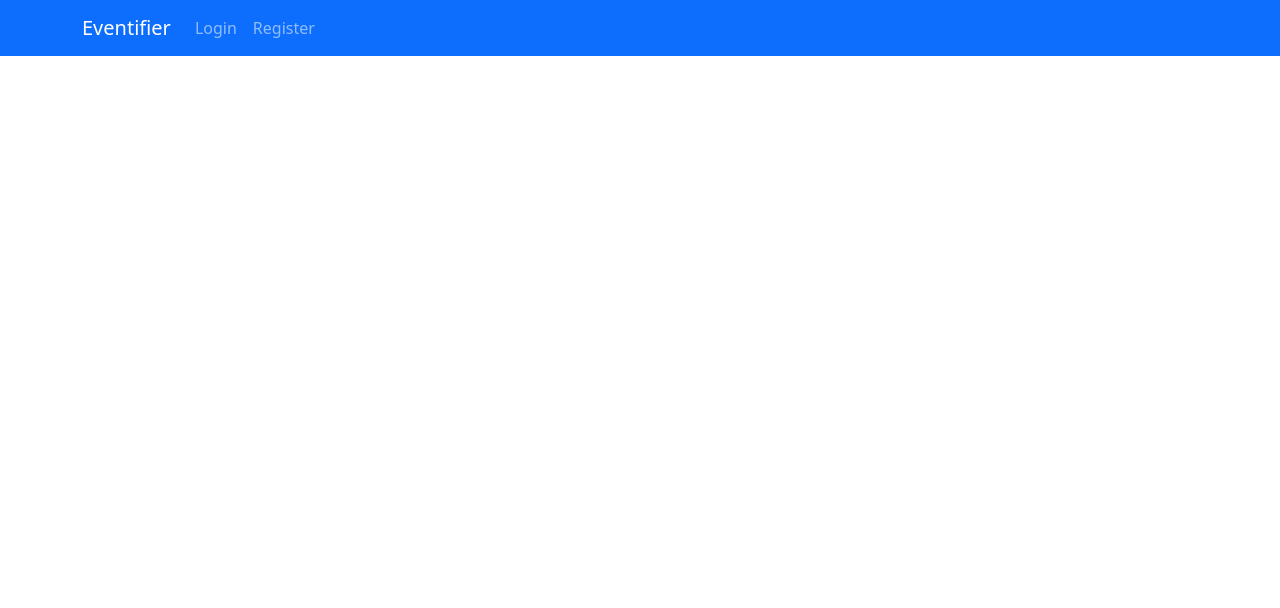
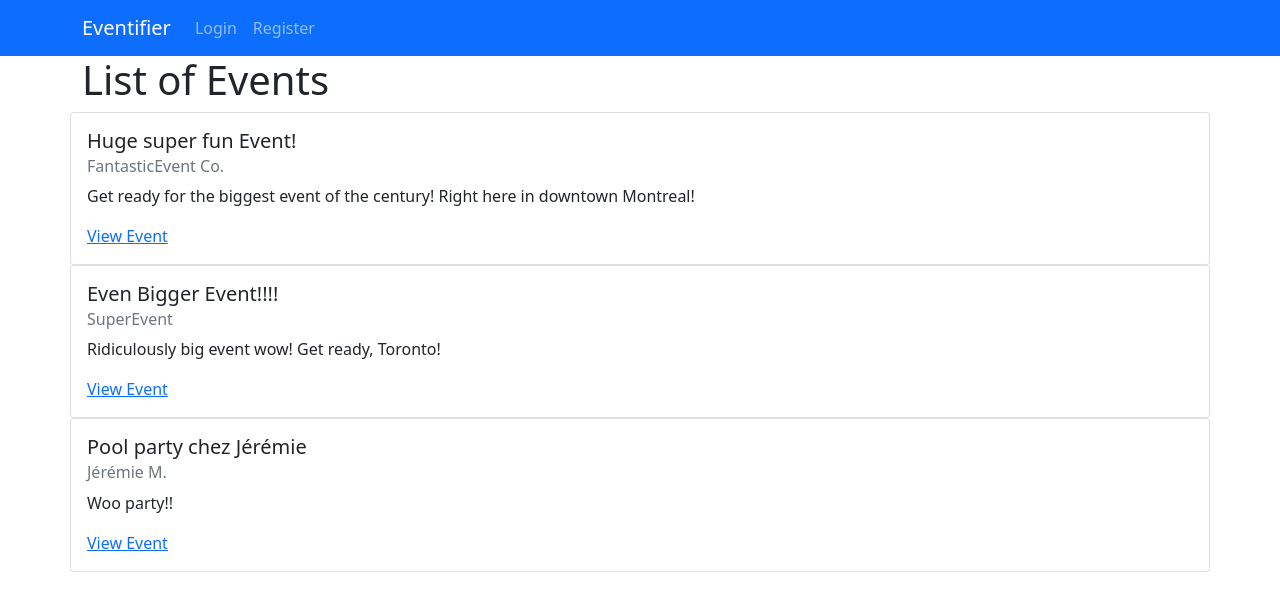
Before and after one commit to ca-n/eventifier, a React (Create React App) app in the folder eventifier-react/: page /dashboard in a window 1280 px wide. Shown: the top 608 px of the page. Built offline with nearby package versions, Linux system fonts and the light colour scheme.

Commit message:
Create template dashboard

```diff
--- a/eventifier-react/src/App.js
+++ b/eventifier-react/src/App.js
@@ -1,20 +1,24 @@
 import { useState } from "react";
 import { BrowserRouter as Router, Routes, Route } from "react-router-dom";
+import Dashboard from "./components/dashboard/Dashboard";
 import Login from "./components/login/Login";
 import EventifierNavbar from "./components/navbar/EventifierNavbar";
 import Register from "./components/register/Register";
 
 
 function App() {
-  const [user, setUser] = useState({})
+  const [user, setUser] = useState({
+    email: ""
+  })
 
   return (
     <div className="App">
       <Router>
-        <EventifierNavbar/>
+        <EventifierNavbar user={user}/>
         <Routes>
           <Route path="/login" element={<Login setUser={setUser}/>}/>
           <Route path="/register" element={<Register/>}/>
+          <Route path="/dashboard" element={<Dashboard/>}/>
         </Routes>
       </Router>
     </div>
--- /dev/null
+++ b/eventifier-react/src/components/dashboard/Dashboard.js
@@ -0,0 +1,44 @@
+import React from 'react'
+import { Card, CardGroup, Container } from 'react-bootstrap'
+
+const Dashboard = () => {
+  return (
+    <Container>
+        <h1>List of Events</h1>
+            <Card className="row">
+                <Card.Body>
+                    <Card.Title>Huge super fun Event!</Card.Title>
+                    <Card.Subtitle className="mb-2 text-muted">FantasticEvent Co.</Card.Subtitle>
+                    <Card.Text>
+                        Get ready for the biggest event of the century! Right here in downtown Montreal!
+                    </Card.Text>
+                    <Card.Link href="#">View Event</Card.Link>
+                </Card.Body>
+            </Card>
+
+            <Card className="row">
+                <Card.Body>
+                    <Card.Title>Even Bigger Event!!!!</Card.Title>
+                    <Card.Subtitle className="mb-2 text-muted">SuperEvent</Card.Subtitle>
+                    <Card.Text>
+                        Ridiculously big event wow! Get ready, Toronto!
+                    </Card.Text>
+                    <Card.Link href="#">View Event</Card.Link>
+                </Card.Body>
+            </Card>
+
+            <Card className="row">
+                <Card.Body>
+                    <Card.Title>Pool party chez Jérémie</Card.Title>
+                    <Card.Subtitle className="mb-2 text-muted">Jérémie M.</Card.Subtitle>
+                    <Card.Text>
+                        Woo party!!
+                    </Card.Text>
+                    <Card.Link href="#">View Event</Card.Link>
+                </Card.Body>
+            </Card>
+    </Container>
+  )
+}
+
+export default Dashboard
--- a/eventifier-react/src/components/login/Login.js
+++ b/eventifier-react/src/components/login/Login.js
@@ -1,5 +1,6 @@
 import React, { useState } from 'react'
 import { Alert, Button, Container, Form } from 'react-bootstrap'
+import { useNavigate } from 'react-router-dom'
 
 const Login = ({ setUser }) => {
   const [credentials, setCredentials] = useState({
@@ -7,6 +8,7 @@ const Login = ({ setUser }) => {
     password: ""
   })
   const [success, setSuccess] = useState(false)
+  const navigate = useNavigate();
 
   const login = async (e) => {
     e.preventDefault()
@@ -21,7 +23,8 @@ const Login = ({ setUser }) => {
     })
     const data = await res.json()
     setUser(data)
-    setSuccess(true)
+    if (data) setSuccess(true)
+    navigate("/dashboard")
   }
 
   const onChange = (e) => {
--- a/eventifier-react/src/components/navbar/EventifierNavbar.js
+++ b/eventifier-react/src/components/navbar/EventifierNavbar.js
@@ -2,14 +2,18 @@ import React from 'react'
 import { Container, Nav, Navbar } from 'react-bootstrap'
 import { Link } from 'react-router-dom'
 
-const EventifierNavbar = () => {
+const EventifierNavbar = ({ user }) => {
   return (
       <Navbar bg="primary" variant="dark">
           <Container>
               <Navbar.Brand>Eventifier</Navbar.Brand>
               <Nav className="me-auto">
+                  {user.email.length === 0 ? (
+                  <>
                   <Nav.Link as={Link} to="/login" className="nav-link">Login</Nav.Link>
                   <Nav.Link as={Link} to="/register" className="nav-link">Register</Nav.Link>
+                  </>
+                  ) : ""}
               </Nav>
           </Container>
       </Navbar>
```
Also changed, not shown: 2 other files (tests, documents, lock files or other folders).
